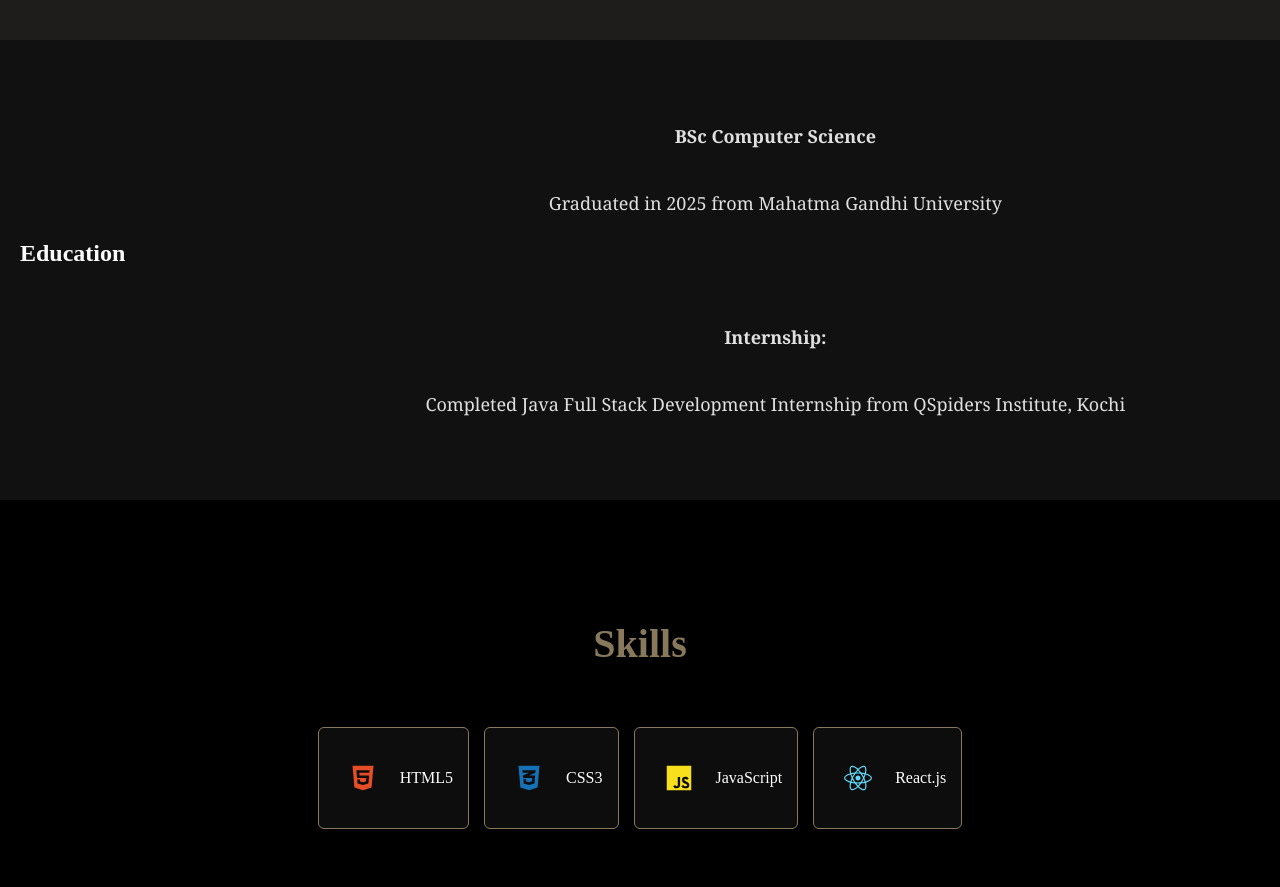
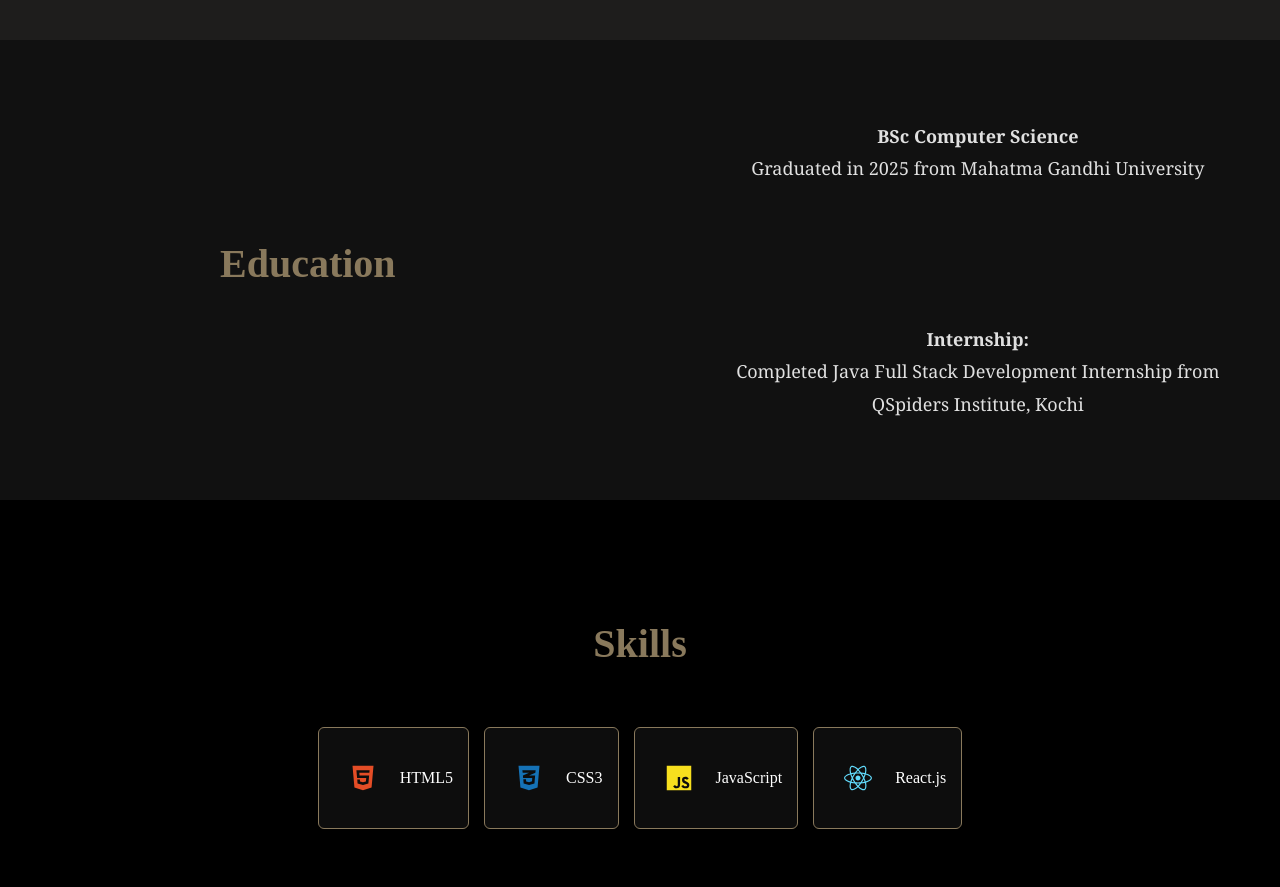
Before and after one commit to shilpahhh/silpa-portfolio, a React (Create React App) app: page / in a window 1280 px wide. Shown: the part 1460-2347 px from the top of the page. Built offline with nearby package versions, Linux system fonts and the light colour scheme.

Commit message:
Update Education.js

```diff
--- a/src/Education.js
+++ b/src/Education.js
@@ -5,15 +5,22 @@ function Education() {
    <div className="edu-container" data-aos="fade-up">
 
     <div id='section-one'>
-      <h1 className="section-heading">Education</h1>
+      <h1 className="section-heading-edu">Education</h1>
       </div>
 
       <div className="edu-details">
+
+        <div id='university'>
         <p><strong>BSc Computer Science</strong></p>
         <p>Graduated in 2025 from Mahatma Gandhi University</p>
+        </div>
+
+        <div id='insti'>
         <br />
         <p><strong>Internship:</strong></p>
         <p>Completed Java Full Stack Development Internship from QSpiders Institute, Kochi</p>
+      </div>
+
       </div>
     </div>
   )
```
